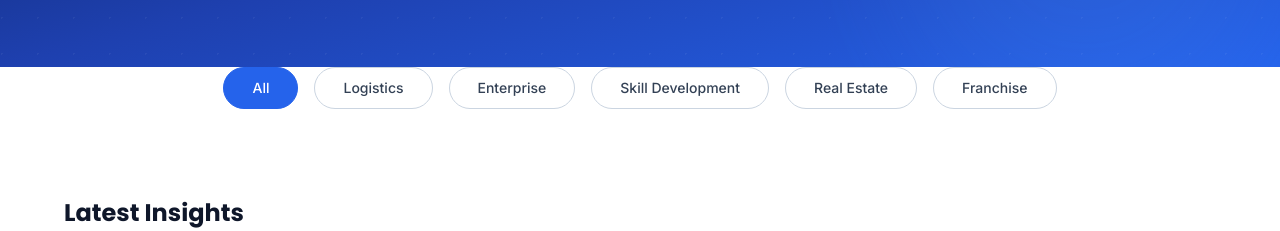
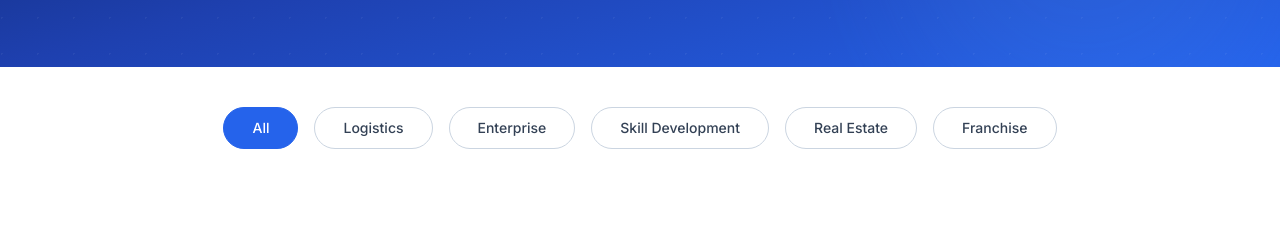
Before and after one commit to Abhishek6122008/indus-website, a Next.js app: page /knowledge-center in a window 1280 px wide. Shown: the part 353-584 px from the top of the page. Built offline with nearby package versions, Linux system fonts and the light colour scheme; no server answers.

Commit message:
fix: add top padding to knowledge center category filter

```diff
--- a/src/components/sections/knowledge-center/CategoryFilter/index.jsx
+++ b/src/components/sections/knowledge-center/CategoryFilter/index.jsx
@@ -17,7 +17,7 @@
 
   return (
     <>
-      <section className="bg-white px-6 pb-8">
+      <section className="bg-white px-6 pt-10 pb-8">
         <div className="mx-auto flex max-w-6xl flex-wrap justify-center gap-4">
           {categories.map((category) => (
             <button
```
